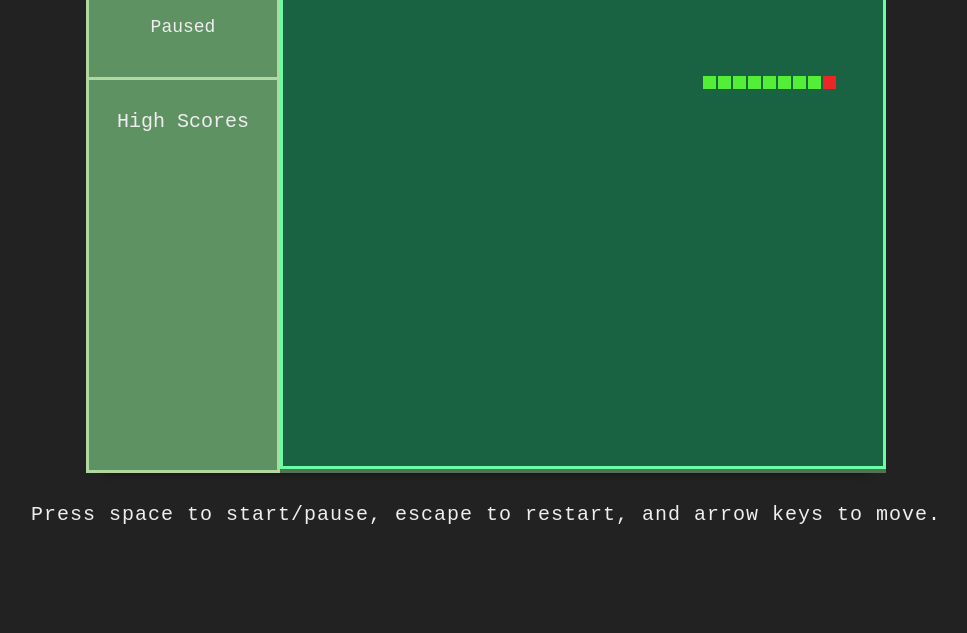
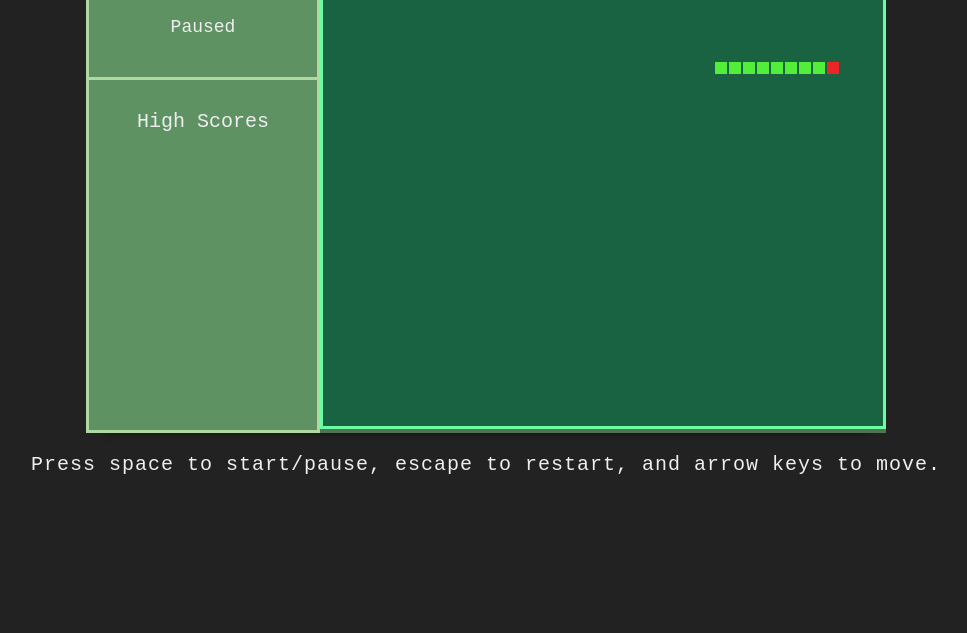
Before and after one commit to codenameyau/snake-game, a website built with webpack: page snake/public/index.html in a window 1280 px wide. Shown: the part 167-800 px from the top of the page, without its empty margins (154-1121 px from the left). Built offline with nearby package versions, Linux system fonts and the light colour scheme.

Commit message:
Final sizing updates

```diff
--- a/snake/public/index.html
+++ b/snake/public/index.html
@@ -22,7 +22,7 @@
       </div>
 
       <div class="snake-game-container">
-        <canvas id="snake-game" width="600" height="600"></canvas>
+        <canvas id="snake-game" width="560" height="560"></canvas>
       </div>
     </div>
     <div class="footer">
--- a/snake/public/index.js
+++ b/snake/public/index.js
@@ -1,8 +1,8 @@
 import SnakeGame from './scripts/SnakeGame';
 
 const game = new SnakeGame('#snake-game', {
-  width: 40,
-  height: 40,
+  width: 40, // change canvas width to be a multiple
+  height: 40, // change canvas height to be a multiple
   speed: 60 // lower is faster
 });
 
--- a/snake/public/style.css
+++ b/snake/public/style.css
@@ -4,7 +4,7 @@ body {
 }
 
 .snake-game-body {
-  margin: 30px auto;
+  margin: 30px auto 20px auto;
   text-align: center;
   background: #517354;
   width: 800px;
@@ -13,7 +13,7 @@ body {
 }
 
 .snake-game-container {
-  flex-basis: 600px;
+  flex-basis: 560px;
 }
 
 #snake-game {
```
